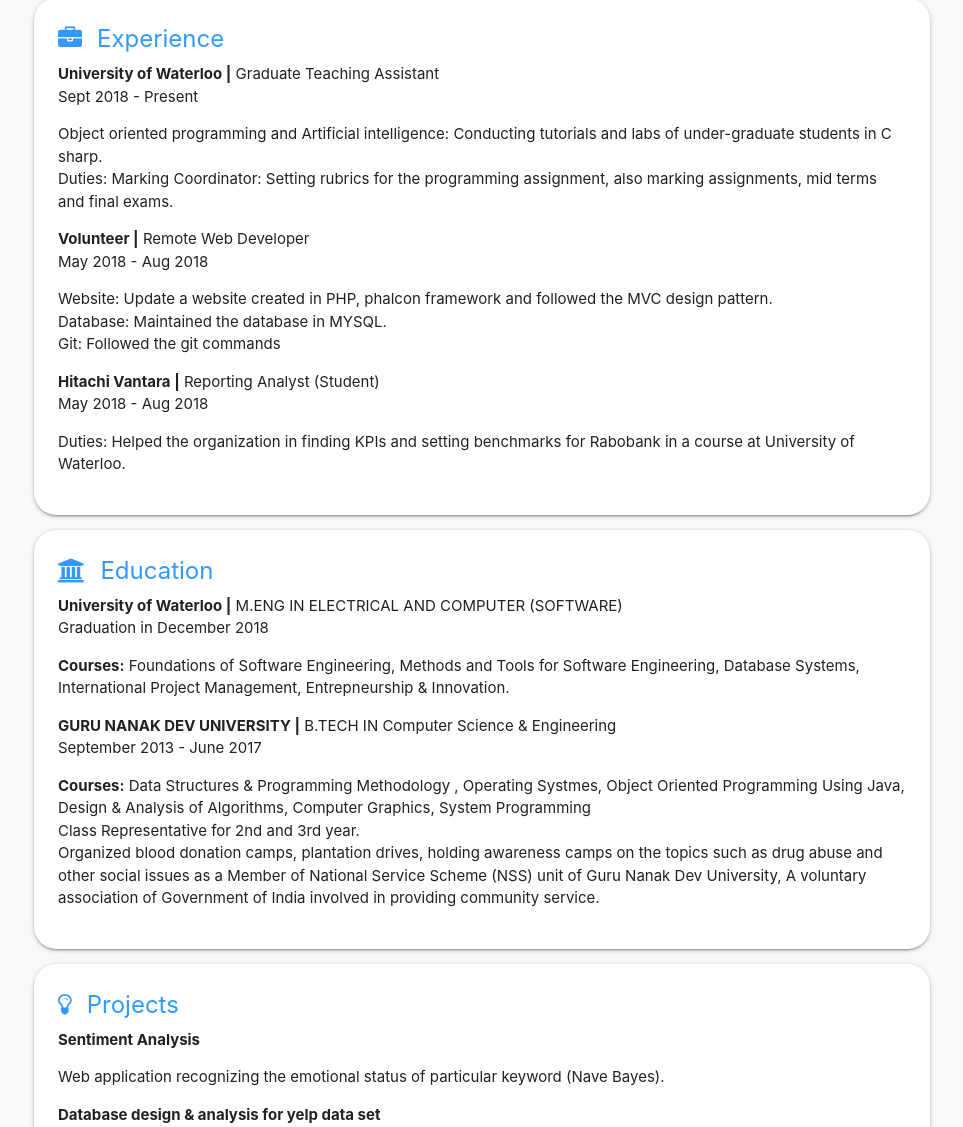
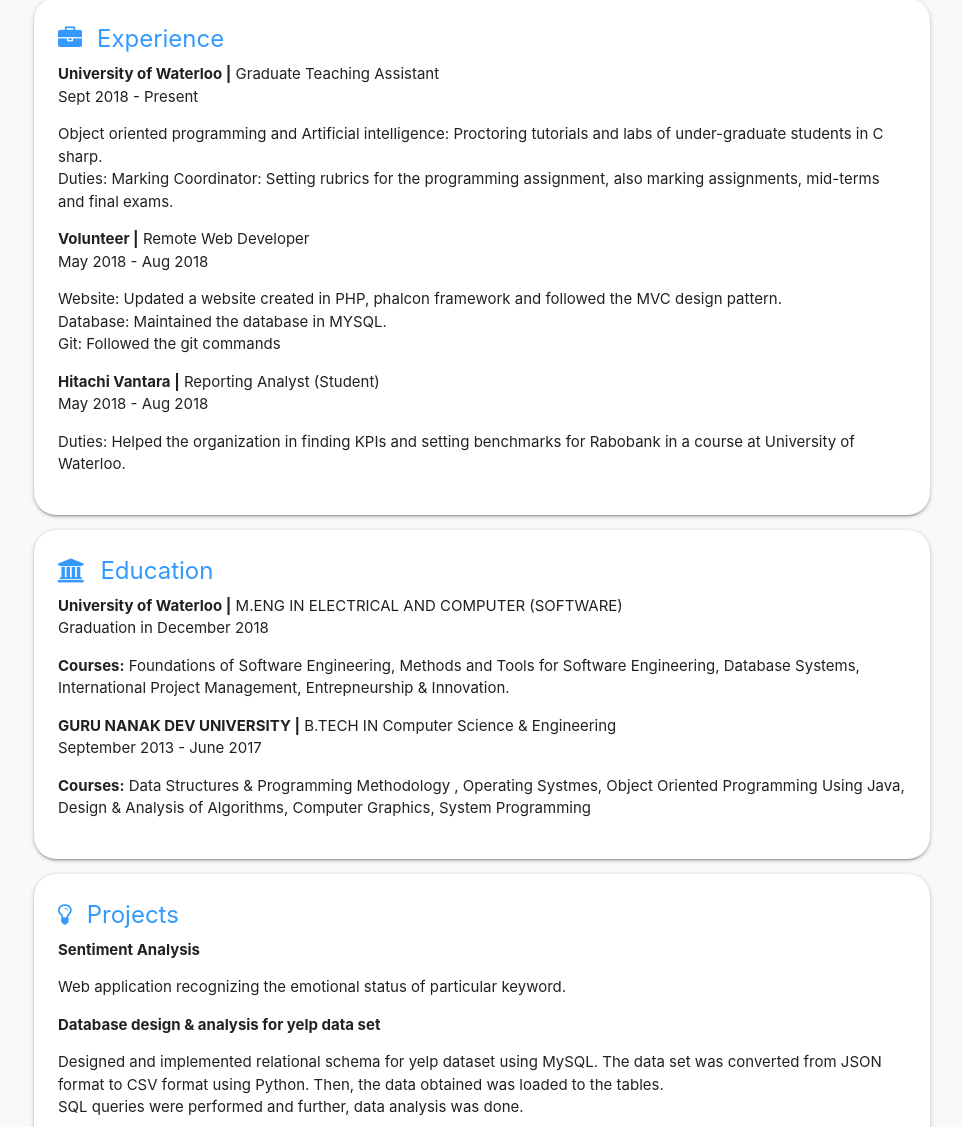
Before and after one commit to navrisham1/navrisham1.github.io, a plain HTML site: page index.html in a window 1280 px wide. Shown: the part 995-2122 px from the top of the page, without its empty margins (158-1121 px from the left). Drawn offline with nearby package versions, Linux system fonts and the light colour scheme.

Commit message:
Update index.html
some changes in resume

```diff
--- a/index.html
+++ b/index.html
@@ -93,7 +93,6 @@
     <span class="fake-btn btn">NoSQL</span>
     <span class="fake-btn btn">Shell</span>
     <span class="fake-btn btn">Nodejs</span>
-    <span class="fake-btn btn">AngularJS</span>
     <span class="fake-btn btn">Bootstrap</span>
     </p>
     <p class="btn-row">
@@ -124,8 +123,8 @@
     <span><b>University of Waterloo |</b> Graduate Teaching Assistant </span>
     <p>Sept 2018 &#45; Present </p>
     <ul>
-    <li> Object oriented programming and Artificial intelligence: Conducting tutorials and labs of under-graduate students in C sharp. </li>
-    <li>Duties: Marking Coordinator: Setting rubrics for the programming assignment, also marking assignments, mid terms and final exams.</li>
+    <li> Object oriented programming and Artificial intelligence: Proctoring tutorials and labs of under-graduate students in C sharp. </li>
+    <li>Duties: Marking Coordinator: Setting rubrics for the programming assignment, also marking assignments, mid-terms and final exams.</li>
     </ul>
     </p>
 
@@ -133,7 +132,7 @@
     <span><b>Volunteer |</b> Remote Web Developer</span>
     <p>May 2018 &#45; Aug 2018 </p>
     <ul>
-    <li> Website: Update a website created in PHP, phalcon framework and followed the MVC design pattern.  </li>
+    <li> Website: Updated a website created in PHP, phalcon framework and followed the MVC design pattern.  </li>
     <li>Database: Maintained the database in MYSQL.</li>
     <li>Git: Followed the git commands</li>
     </ul>
@@ -166,9 +165,7 @@
     <p>September 2013 &#45; June 2017</p>
     <ul>
     <li><b>Courses:</b> Data Structures & Programming Methodology , Operating Systmes, Object Oriented Programming Using Java, Design & Analysis of Algorithms, Computer Graphics, System Programming </li>
-    <li>Class Representative for 2nd and 3rd year.</li>
-    <li>Organized blood donation camps, plantation drives, holding awareness camps on the topics such as drug abuse and other social issues as a Member of National Service Scheme (NSS) unit of Guru Nanak Dev University, A voluntary association of Government of India involved in providing community service.</li>
-    </ul>
+      </ul>
     </p>
     </div>
     </div>
@@ -188,7 +185,7 @@
 
    <span><b>Sentiment Analysis</b></span>
     <ul>
-    <li>Web application recognizing the emotional status of particular keyword (Nave Bayes).
+    <li>Web application recognizing the emotional status of particular keyword.
     </li>
 
     </ul>
@@ -230,7 +227,7 @@
     <span><b>Distributed Chat Application</b></span>
 
     <ul>
-    <li>Application was built using a Node.js server, and a browser client built in React, managing data using Redux and side eects with Redux-Saga.</li>
+    <li>Application was built using a Node.js server, and a browser client built in React, managing data using Redux and Redux-Saga.</li>
      <li> Client-server communication was handled through WebSockets.</li>
 </ul>
     <p></p>
```
